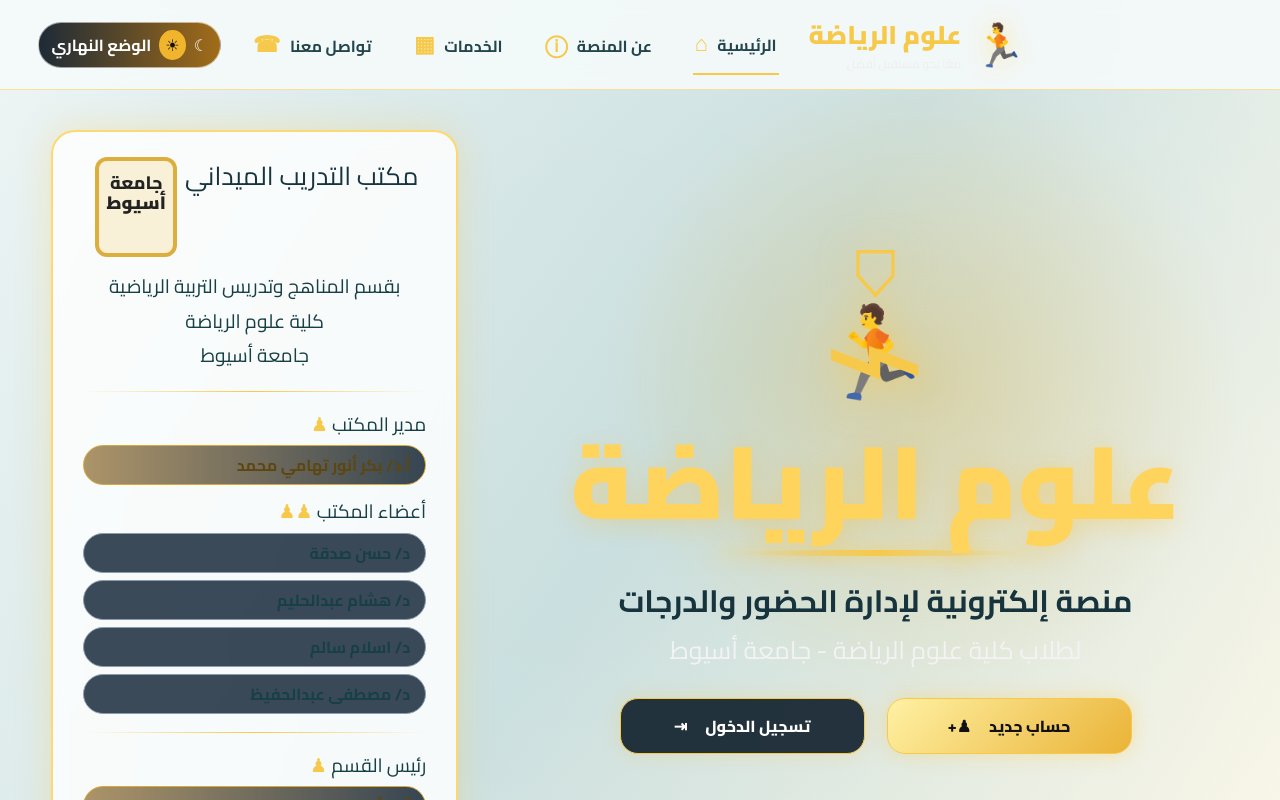
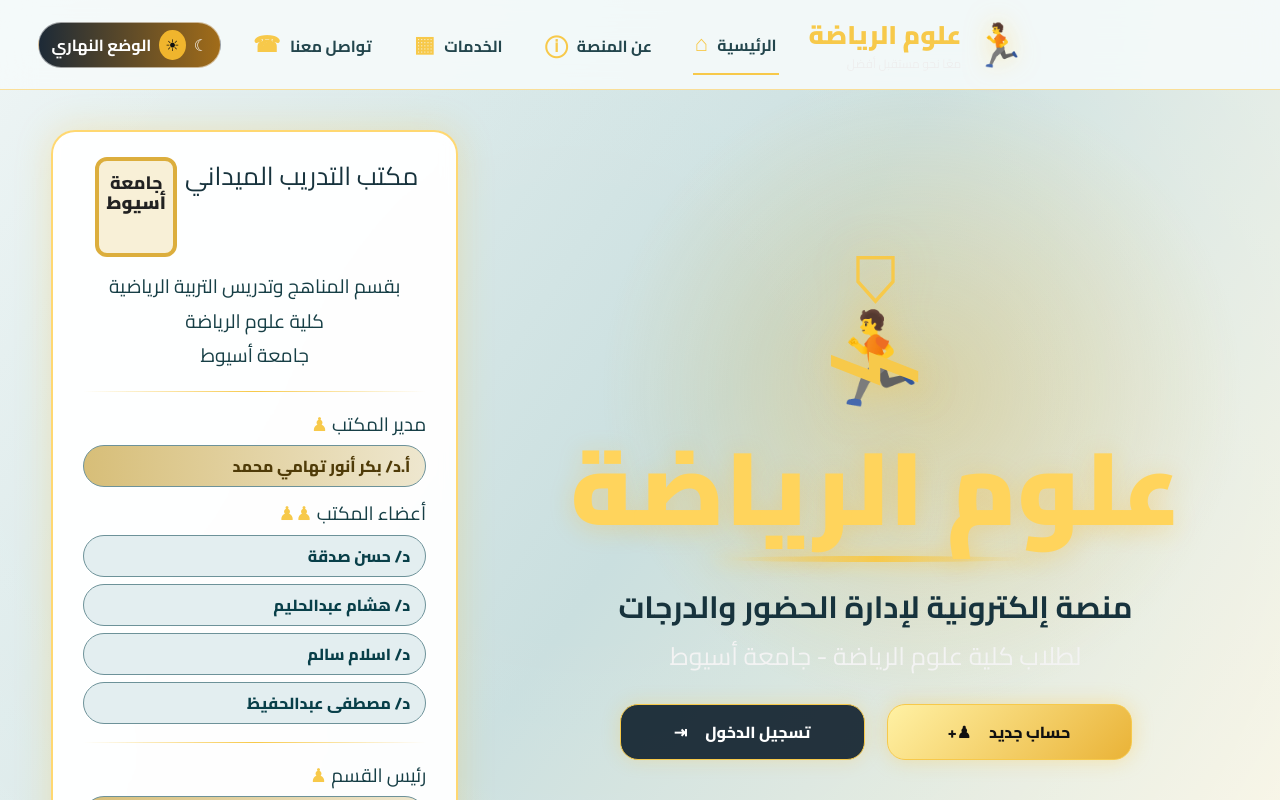
Before and after one commit to mostafaalsman9-hub/Assut2, a plain HTML site: page index.html in a window 1280 px wide. Both pictures are taken after a click on the button "تبديل الوضع". Shown: the top 800 px of the page. Drawn offline with Linux system fonts and the light colour scheme.

Commit message:
Publish final owner tools and readable doctor names

```diff
--- a/index.html
+++ b/index.html
@@ -85,12 +85,12 @@
 .info-card h3{text-align:center;line-height:1.8;font-size:clamp(16px,1.5vw,21px);margin:0;clear:both}
 .divider{height:1px;background:linear-gradient(90deg,transparent,var(--landing-gold),transparent);margin:18px 0}
  .info-card h4{font-size:19px;margin:12px 0 6px;color:#fff4c2}.info-card h4 span{color:var(--landing-gold)}
- .info-card .person{border:1px solid #8d9cac;border-radius:22px;padding:7px 15px;text-align:center;margin:7px 0;font-weight:700;color:#fff8dc;background:rgba(10,29,48,.8);text-shadow:0 1px 2px rgba(0,0,0,.45)}
- .info-card .main-person{border-color:#d9a936;color:#fff9e8;background:linear-gradient(90deg,rgba(131,92,26,.65),rgba(20,37,52,.85))}
+ .info-card .person{border:1px solid #6e8795;border-radius:22px;padding:8px 15px;text-align:center;margin:7px 0;font-weight:800;color:#fff!important;background:rgba(6,28,47,.95);text-shadow:0 1px 2px rgba(0,0,0,.55)}
+ .info-card .main-person{border-color:#d9a936;color:#fff!important;background:linear-gradient(90deg,#765b20,#253947)}
 .section{padding:90px 6vw;text-align:center;background:#071726}.section h2{font-size:38px;color:var(--landing-gold);margin:0 0 15px}.section p{color:var(--landing-muted);font-size:18px}
 .cards{display:grid;grid-template-columns:repeat(3,1fr);gap:22px}.cards article{padding:30px;border:1px solid rgba(255,204,72,.45);border-radius:22px;background:rgba(10,31,49,.8)}.cards span{font-size:40px}.cards h3{color:#fff;font-size:24px}.cards p{font-size:16px}
 .contact{padding-bottom:50px}footer{text-align:center;padding:25px;background:#030d18;color:#bbb;border-top:1px solid rgba(255,202,62,.25)}
- body.light{--landing-bg:#eef4f5;--landing-text:#17333d;--landing-muted:#47616a}body.light #landing-shell{background:#eef4f5;color:#17333d}body.light .topbar{background:rgba(245,250,250,.92)}body.light .nav a{color:#23464d}body.light .hero{background:radial-gradient(circle at 72% 42%,rgba(215,171,54,.35),transparent 30%),linear-gradient(125deg,#eaf3f3,#cadfdf 52%,#f9f4df)}body.light .hero-overlay{background:radial-gradient(circle at 45% 45%,transparent 0 22%,rgba(255,255,255,.08) 58%,rgba(255,255,255,.32) 100%)}body.light .info-card{background:rgba(255,255,255,.82);color:#17333d}body.light .info-card h3,body.light .info-card h4,body.light .info-card .person{color:#173f46;text-shadow:none}body.light .info-card .main-person{color:#5d4610}body.light .section{background:#e8f1f2}body.light .cards article{background:rgba(255,255,255,.72)}body.light .cards h3{color:#17333d}
+ body.light{--landing-bg:#eef4f5;--landing-text:#17333d;--landing-muted:#47616a}body.light #landing-shell{background:#eef4f5;color:#17333d}body.light .topbar{background:rgba(245,250,250,.92)}body.light .nav a{color:#23464d}body.light .hero{background:radial-gradient(circle at 72% 42%,rgba(215,171,54,.35),transparent 30%),linear-gradient(125deg,#eaf3f3,#cadfdf 52%,#f9f4df)}body.light .hero-overlay{background:radial-gradient(circle at 45% 45%,transparent 0 22%,rgba(255,255,255,.08) 58%,rgba(255,255,255,.32) 100%)}body.light .info-card{background:rgba(255,255,255,.96);color:#17333d}body.light .info-card h3,body.light .info-card h4{color:#173f46}body.light .info-card .person{color:#083f49!important;background:#e3eef0;text-shadow:none;border-color:#6d9299}body.light .info-card .main-person{color:#4f3b08!important;background:linear-gradient(90deg,#d7be78,#eee7cf)}body.light .section{background:#e8f1f2}body.light .cards article{background:rgba(255,255,255,.72)}body.light .cards h3{color:#17333d}
 @media(max-width:1050px){.topbar{gap:15px}.nav{gap:18px}.theme-toggle b{display:none}.hero-grid{grid-template-columns:1fr}.info-card{max-width:720px;width:100%;margin:auto}.intro{padding-top:20px}}
 @media(max-width:760px){.topbar{min-height:72px;padding:9px 15px}.brand-mark{font-size:32px}.brand strong{font-size:19px}.brand span{font-size:9px}.menu-btn{display:block}.theme-toggle{padding:5px 8px}.nav{display:none;position:absolute;top:72px;right:10px;left:10px;padding:15px;flex-direction:column;gap:4px;border-radius:16px;background:rgba(3,15,27,.97);border:1px solid rgba(255,205,74,.35)}.nav.open{display:flex}.nav a{width:100%;text-align:center}.hero{padding:100px 14px 35px;min-height:auto}.hero-grid{gap:20px}.main-emblem{transform:scale(.72);margin-top:-12px;margin-bottom:-25px}.intro h1{font-size:clamp(48px,16vw,76px)}.lead{font-size:18px}.sublead{font-size:15px;margin-bottom:22px}.actions{gap:10px}.btn{min-width:0;width:100%;padding:13px 15px}.info-card{padding:20px 15px;border-radius:18px}.info-card h2{font-size:20px}.info-card h3{font-size:14px}.info-card h4{font-size:16px}.person{font-size:14px;padding:6px}.university-logo{width:65px;height:82px;font-size:14px}.section{padding:55px 18px}.section h2{font-size:30px}.section p{font-size:15px}.cards{grid-template-columns:1fr}}
 @media(max-width:380px){.theme-toggle .moon{display:none}.brand span{display:none}.hero{padding-left:9px;padding-right:9px}.info-card{padding:15px 10px}}
@@ -223,9 +223,9 @@
       button.disabled = true;
     });
 
-     import('./app.js?v=20260928-2')
+     import('./app.js?v=20260928-3')
       .then(function () {
-         return import('./owner-controls.js?v=20260928-2');
+         return import('./owner-controls.js?v=20260928-3');
       })
       .then(function () {
         window.requestAnimationFrame(function () {
```
